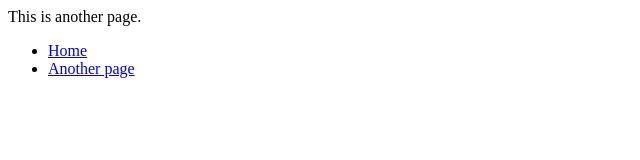
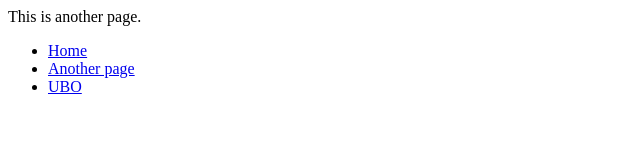
Before and after one commit to joker-project/site_html, a plain HTML site: page page2.html in a window 1280 px wide. Shown: the full height of the page, 0-640 px from the left. Drawn offline with Linux system fonts and the light colour scheme.

Commit message:
Update page2.html

```diff
--- a/page2.html
+++ b/page2.html
@@ -8,6 +8,7 @@ This is another page.
 <ul>
 <li><a href="index.html">Home</a></li>
 <li><a href="page1.html">Another page</a></li>
+<li><a href="https://univ-brest.fr/">UBO</a></li>
 </ul>
 </p>
 </body>
```
